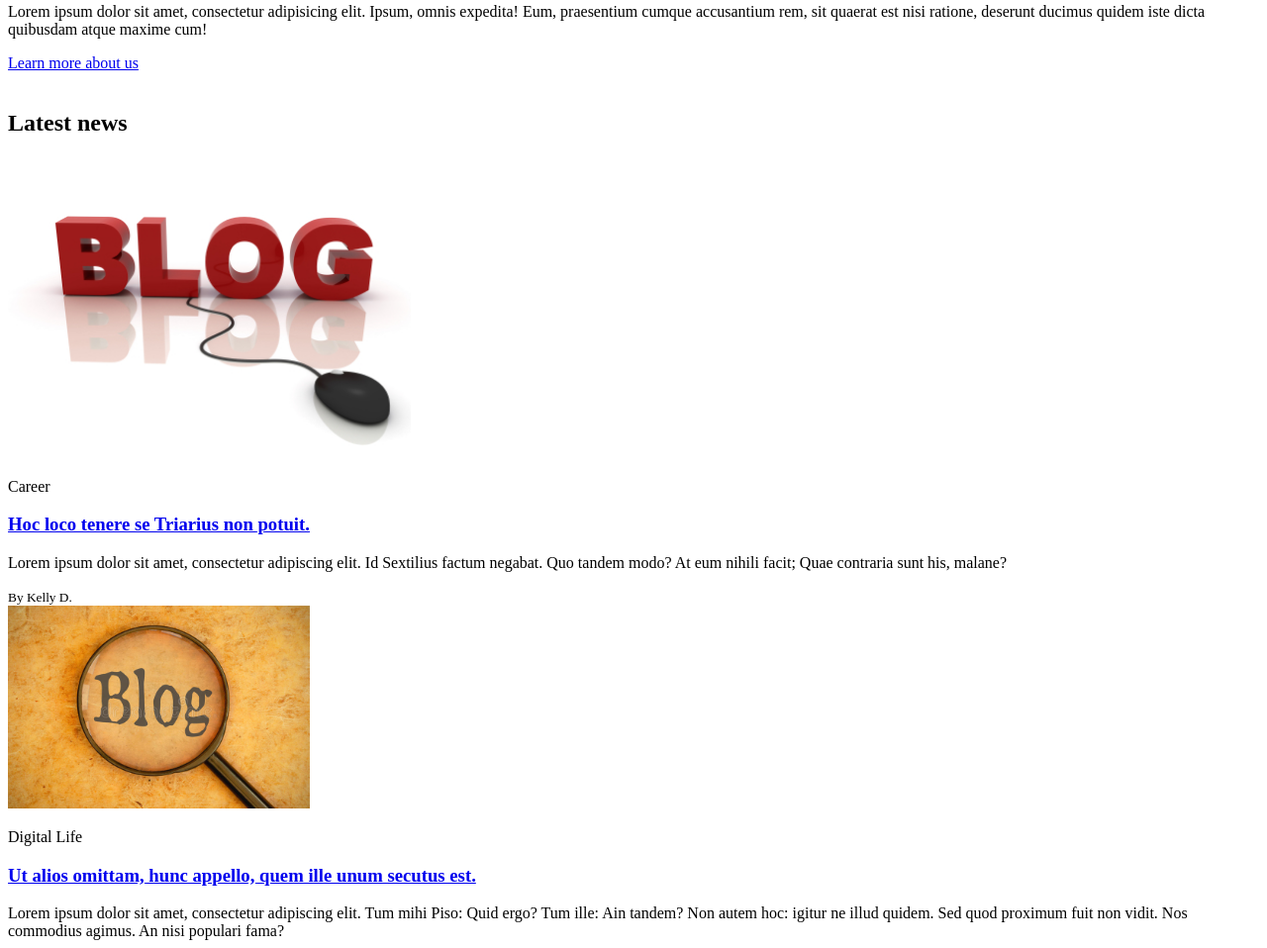
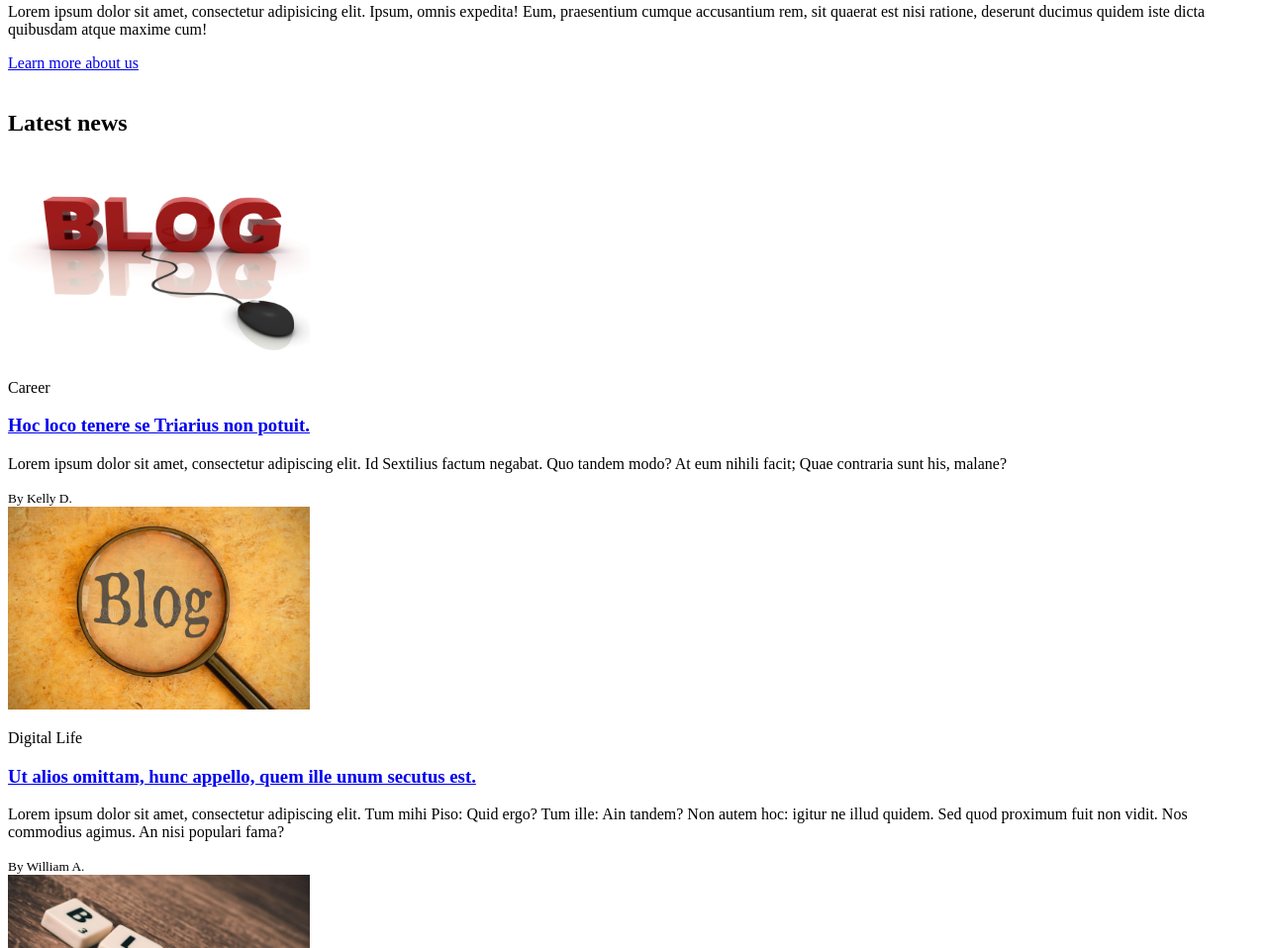
Before and after one commit to Nelyrma/holbertonschool-web_front_end, a plain HTML site: page html_advanced/36-index.html in a window 1280 px wide. Shown: the part 3639-4597 px from the top of the page at 99% size. Drawn offline with Linux system fonts and the light colour scheme.

Commit message:
add iamges to the section

```diff
--- a/html_advanced/36-index.html
+++ b/html_advanced/36-index.html
@@ -149,7 +149,7 @@
 					<div>
 						<article>
 							<div>
-								<img src="images/pic-blog-01.jpg" alt="" height="305" height="205">
+								<img src="images/pic-blog-01.jpg" alt="" width="305" height="205">
 							</div>
 							<p>Career</p>
 							<h3>
```
